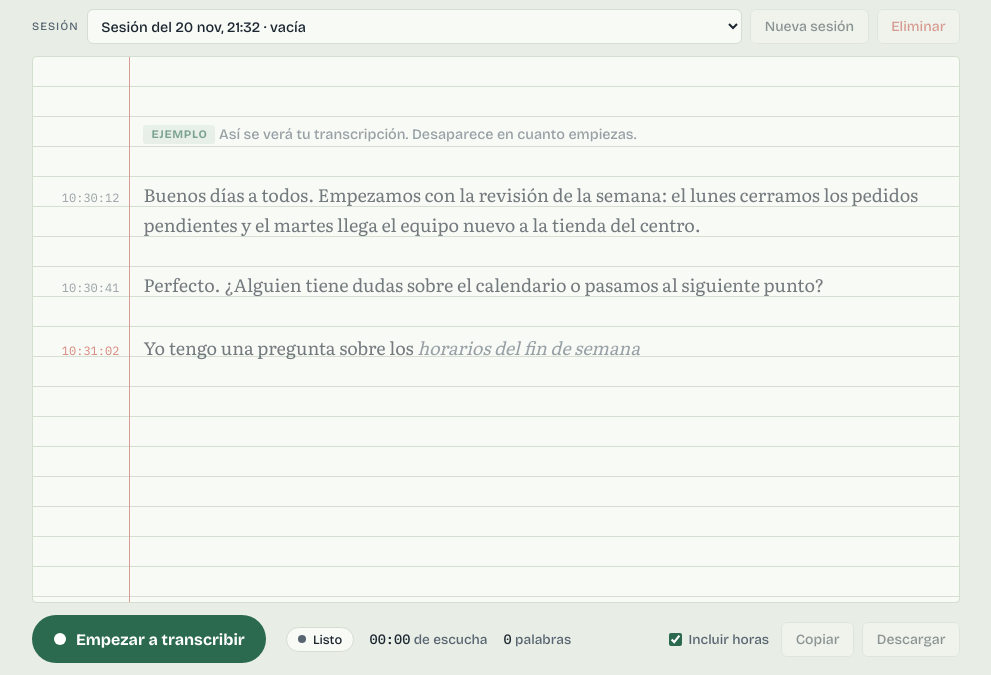
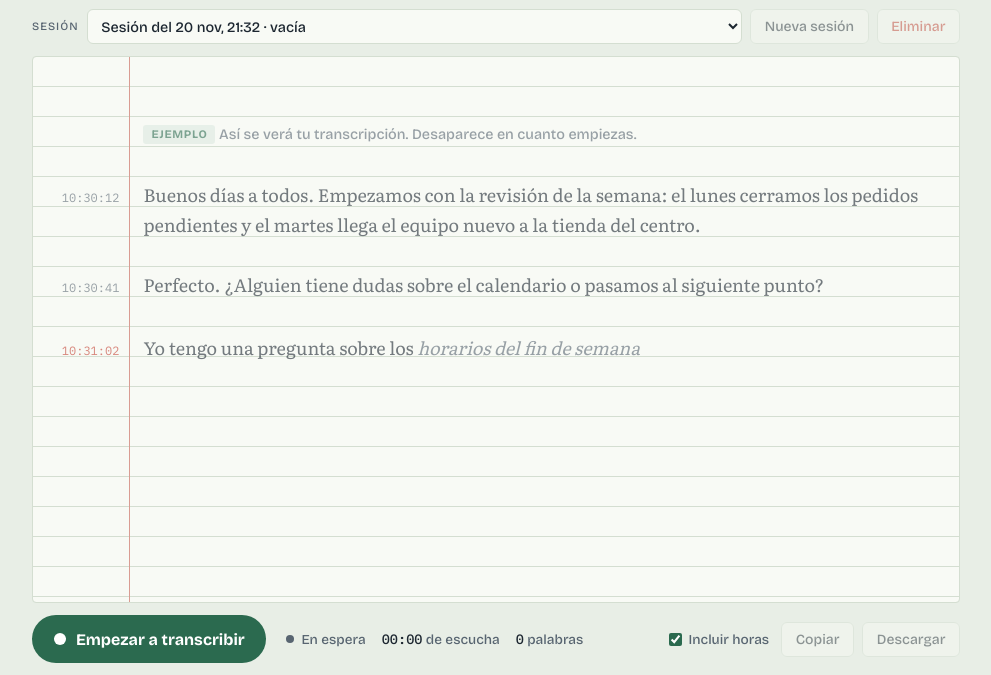
Before and after one commit to sophiarolon-png/escribano, a plain HTML site: page index.html in a window 1280 px wide. Shown: the part 125-800 px from the top of the page, without its empty margins (144-1135 px from the left). Drawn offline with nearby package versions, Linux system fonts and the light colour scheme.

Commit message:
Indicador de estado: «En espera» sin recuadro
El estado se veía como un botón y confundía. Ahora es texto con un punto de color.

Co-Authored-By: Claude Opus 5.5 <noreply@anthropic.com>

```diff
--- a/index.html
+++ b/index.html
@@ -268,18 +268,15 @@ select:disabled { opacity: 0.6; }
 .rec:disabled { opacity: 0.5; cursor: not-allowed; }
 
 .meter { display: flex; flex-wrap: wrap; align-items: center; gap: 0.5rem 1rem; font-size: 0.85rem; color: var(--ink-soft); }
+/* Indicador de estado, no un botón: punto de color y texto, sin recuadro. */
 .status {
   display: inline-flex;
   align-items: center;
   gap: 0.45rem;
-  padding: 0.25rem 0.65rem;
-  border: 1px solid var(--rule);
-  border-radius: 999px;
-  background: var(--sheet);
-  color: var(--ink);
-  font-size: 0.8rem;
-  font-weight: 500;
+  color: var(--ink-soft);
+  font-size: 0.85rem;
 }
+.status[data-state="listening"] { color: var(--ink); font-weight: 500; }
 .status::before { content: ""; width: 0.5rem; height: 0.5rem; border-radius: 50%; background: var(--ink-soft); }
 .status[data-state="listening"]::before { background: var(--live); animation: pulse 1.4s ease-in-out infinite; }
 .status[data-state="starting"]::before { background: var(--accent); }
@@ -446,7 +443,7 @@ select:disabled { opacity: 0.6; }
       <span class="glyph" aria-hidden="true"></span><span id="recLabel">Empezar a transcribir</span>
     </button>
     <div class="meter">
-      <span class="status" id="status" data-state="idle">Listo</span>
+      <span class="status" id="status" data-state="idle">En espera</span>
       <span class="stat"><b id="clock">00:00</b> de escucha</span>
       <span class="stat"><b id="words">0</b> palabras</span>
     </div>
@@ -644,7 +641,7 @@ select:disabled { opacity: 0.6; }
     const live = runStart && activeId === s.id ? Date.now() - runStart : 0;
     els.clock.textContent = duration(s.listenedSeconds * 1000 + live);
   }
-  const STATUS = { idle: 'Listo', starting: 'Preparando', listening: 'Escuchando' };
+  const STATUS = { idle: 'En espera', starting: 'Preparando', listening: 'Escuchando' };
   function refresh() {
     const s = current();
     const has = s.paragraphs.length > 0;
```
